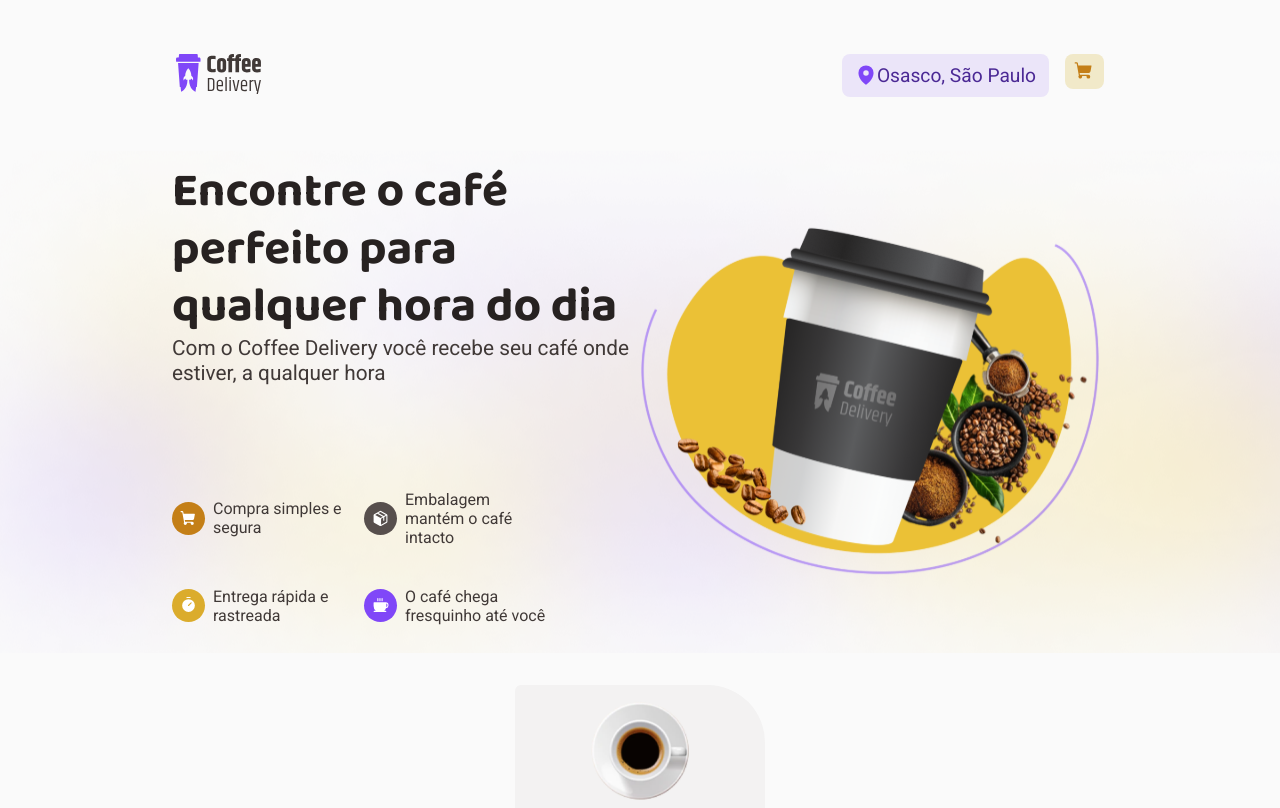
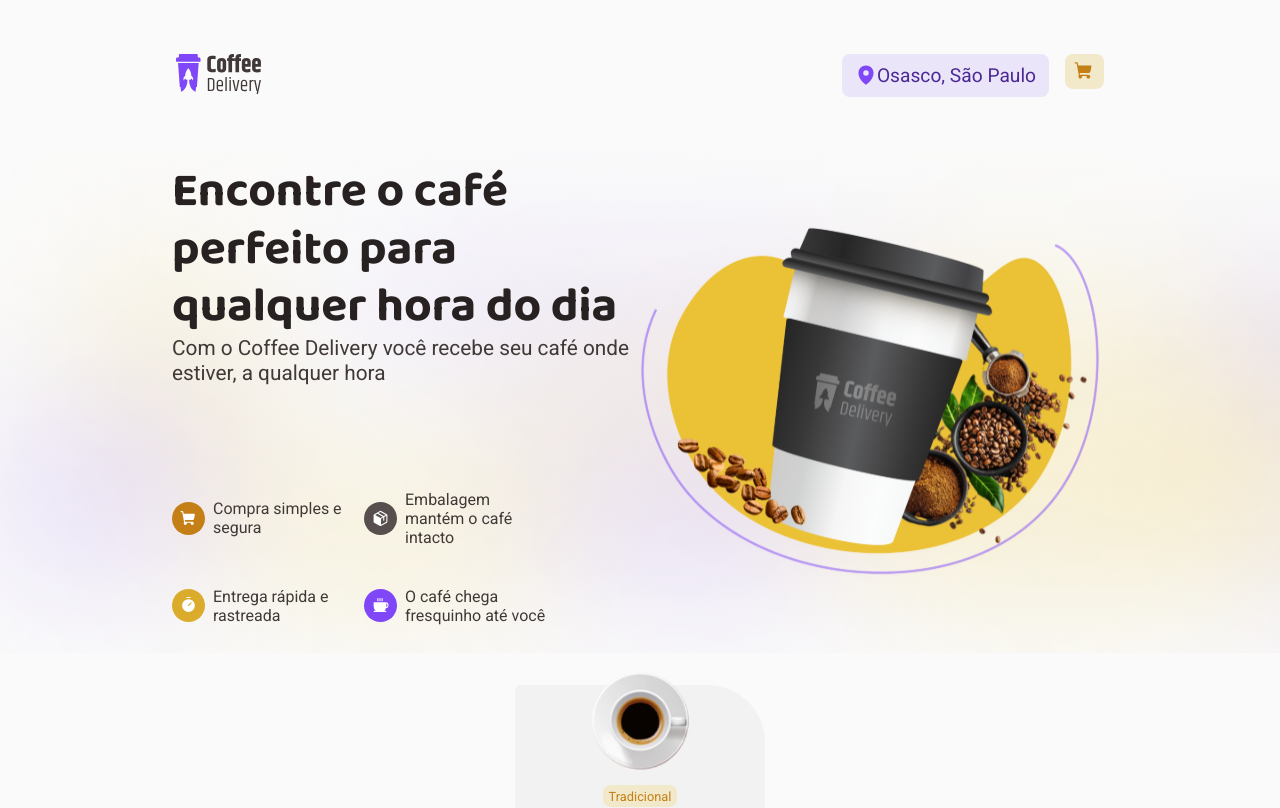
Before and after one commit to cauealb/projects-React, a React (Vite) app in the folder 05-coffe-delivey/: page / in a window 1280 px wide. Shown: the top 808 px of the page. Built offline with nearby package versions, Linux system fonts and the light colour scheme.

Commit message:
style: Adicionando a estulização da imagem

```diff
--- a/05-coffe-delivey/src/Routes/Components/Cards/Cards.tsx
+++ b/05-coffe-delivey/src/Routes/Components/Cards/Cards.tsx
@@ -1,12 +1,12 @@
 import express from '../../../assets/SvgCoffe/Type=Expresso.svg'
-import { CardsStyle, NameCardStyle, DescriptionCoffeStyle } from './CardsStyle'
+import { CardsStyle, NameCardStyle, DescriptionCoffeStyle, ImageCoffeStyle } from './CardsStyle'
 
 export function Cards() {
     return (
         <>
             <CardsStyle>
                 <header>
-                    <img src={express} />
+                    <ImageCoffeStyle src={express} />
                 </header>
                 <NameCardStyle>Tradicional</NameCardStyle>
                 <DescriptionCoffeStyle>
--- a/05-coffe-delivey/src/Routes/Components/Cards/CardsStyle.ts
+++ b/05-coffe-delivey/src/Routes/Components/Cards/CardsStyle.ts
@@ -16,7 +16,9 @@ export const CardsStyle = styled.div`
     position: relative;
 `;
 
-
+export const ImageCoffeStyle = styled.img`
+    margin: -30px 0 0 0;
+`;
 
 export const NameCardStyle = styled.p`
     font-size: 0.80rem;
```
